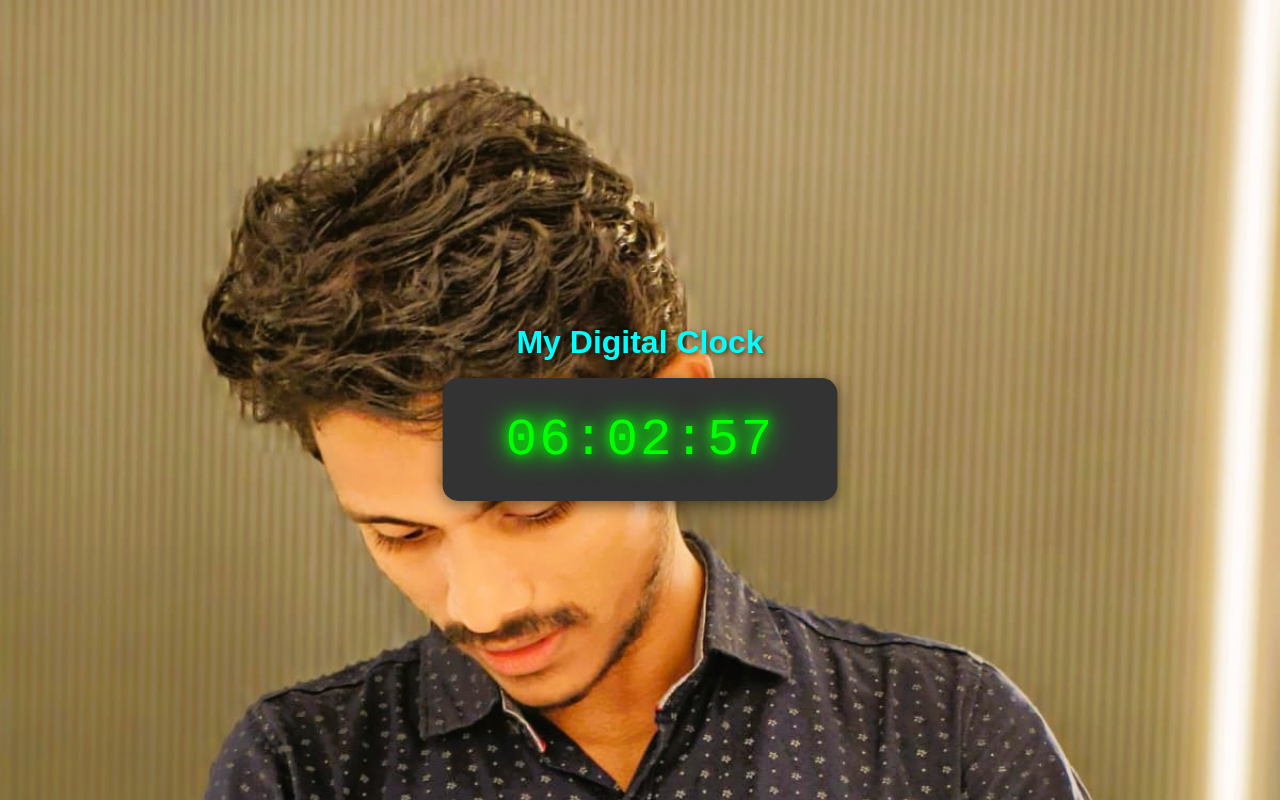
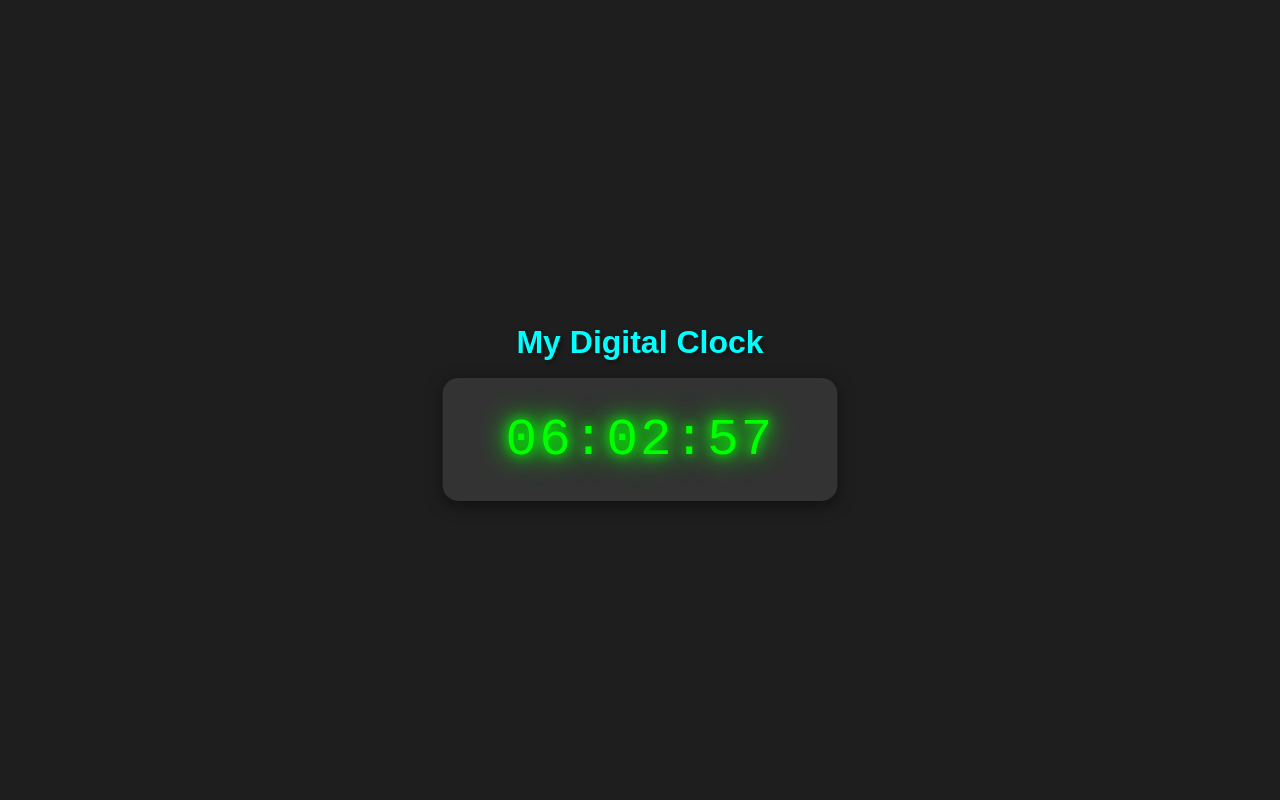
Before and after one commit to anjankumardas1145/Didital-Clock, a plain HTML site: page index.html in a window 1280 px wide. Drawn offline with Linux system fonts and the light colour scheme.

Commit message:
photo removed

```diff
--- a/style.css
+++ b/style.css
@@ -9,10 +9,10 @@ body {
   margin: 0;
   font-family: Arial, Helvetica, sans-serif;
   transition: background-color 0.5s;
-   background-image: url("a6.jpg");
+  /* background-image: url("a6.jpg");
   background-repeat: no-repeat;
   background-size: cover;
-
+*/
 
 
 }
```
